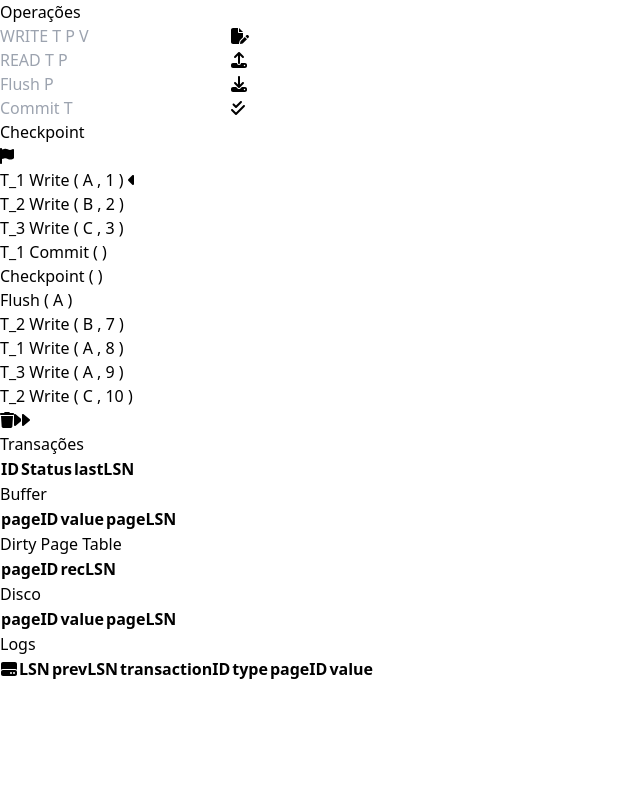
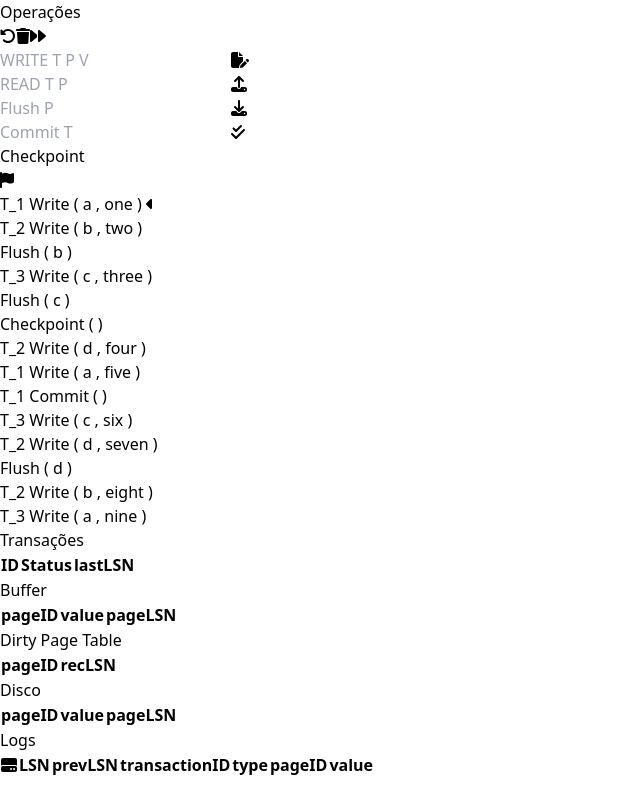
Before and after one commit to filipeufpe/Aries-V, a Vue app: page / in a window 1280 px wide. Shown: the whole page, without its empty margins (0-640 px from the left). Built offline with nearby package versions, Linux system fonts and the light colour scheme.

Commit message:
feat: Add vue3-toastify for toast notifications

```diff
--- a/package.json
+++ b/package.json
@@ -17,7 +17,8 @@
     "@fortawesome/free-solid-svg-icons": "^6.5.2",
     "@fortawesome/vue-fontawesome": "^3.0.6",
     "pinia": "^2.1.7",
-    "vue": "^3.4.21"
+    "vue": "^3.4.21",
+    "vue3-toastify": "^0.2.1"
   },
   "devDependencies": {
     "@rushstack/eslint-patch": "^1.8.0",
--- a/src/App.vue
+++ b/src/App.vue
@@ -9,10 +9,12 @@ import {
   faFlag,
   faUpload,
   faHardDrive,
-  faTrash
+  faTrash,
+  faRotateLeft
 } from '@fortawesome/free-solid-svg-icons'
 import Logging, { type Operation } from '@/classes/logging'
-import { computed, ref, onMounted } from 'vue'
+import { computed, ref, onMounted, onUpdated } from 'vue'
+import { toast } from 'vue3-toastify'
 
 //variáveis do formulário
 const formWriteTransaction = ref('')
@@ -130,34 +132,7 @@ function addOperation(operation: Operation) {
 
 const executeOperation = () => {
   const opn = logging.value.getCurrentOperation()
-
   logging.value.writeLog(opn)
-  // const wopn = opn as WriteOperation
-  // const ropn = opn as ReadOperation
-  // const fopn = opn as FlushOperation
-  // const copn = opn as CommitOperation
-
-  // switch (opn.type) {
-  //   case 'Write':
-  //     logging.value.write(wopn.pageID, wopn.value, wopn.transactionID)
-  //     logging.value.writeLog(wopn)
-  //     break
-  //   case 'Read':
-  //     logging.value.read(ropn.pageID)
-  //     break
-  //   case 'Flush':
-  //     logging.value.flush(fopn.pageID)
-  //     break
-  //   case 'Commit':
-  //     logging.value.commit(copn.transactionID)
-  //     break
-  //   case 'Checkpoint':
-  //     logging.value.setCheckpoint()
-  //     break
-  //   default:
-  //     console.log('Operação não encontrada')
-  //     break
-  // }
 }
 
 onMounted(() => {
@@ -169,6 +144,15 @@ onMounted(() => {
     }
   })
 })
+
+onUpdated(() => {
+  if (
+    logging.value.currentOperationIdx >= logging.value.operations.items.length &&
+    logging.value.operations.items.length > 0
+  ) {
+    toast.error('CRASH!')
+  }
+})
 </script>
 
 <template>
@@ -177,6 +161,35 @@ onMounted(() => {
       <div class="bg-slate-800 h-full p-2">
         <div class="bg-gray-700 rounded-lg shadow-lg p-2">
           <h2 class="text-xl font-bold mb-1 text-slate-50">Operações</h2>
+          <div class="flex items-center space-x-2 py-5">
+            <button
+              class="flex-1 bg-blue-500 hover:bg-blue-600 text-white rounded-lg px-4 py-2"
+              @click="logging = new Logging()"
+            >
+              <FontAwesomeIcon :icon="faRotateLeft" />
+            </button>
+            <button
+              class="flex-1 bg-red-500 hover:bg-red-600 text-white rounded-lg px-4 py-2"
+              @click="logging.operations.items = []"
+            >
+              <FontAwesomeIcon :icon="faTrash" />
+            </button>
+            <button
+              class="flex-1 bg-blue-500 hover:bg-blue-600 text-white rounded-lg px-4 py-2"
+              :class="{
+                'opacity-50 cursor-not-allowed':
+                  logging.operations.items.length === 0 ||
+                  logging.currentOperationIdx >= logging.operations.items.length
+              }"
+              :disabled="
+                logging.operations.items.length === 0 ||
+                logging.currentOperationIdx >= logging.operations.items.length
+              "
+              @click="executeOperation()"
+            >
+              <FontAwesomeIcon :icon="faForward" />
+            </button>
+          </div>
           <div>
             <div class="flex items-center space-x-2 pb-2">
               <input
@@ -280,29 +293,6 @@ onMounted(() => {
               </li>
             </ul>
           </div>
-          <div class="flex items-center space-x-2 py-5">
-            <button
-              class="bg-red-500 hover:bg-red-600 text-white rounded-lg px-4 py-2"
-              @click="executeOperation()"
-            >
-              <FontAwesomeIcon :icon="faTrash" />
-            </button>
-            <button
-              class="bg-blue-500 hover:bg-blue-600 text-white rounded-lg px-4 py-2"
-              :class="{
-                'opacity-50 cursor-not-allowed':
-                  logging.operations.items.length === 0 ||
-                  logging.currentOperationIdx >= logging.operations.items.length
-              }"
-              :disabled="
-                logging.operations.items.length === 0 ||
-                logging.currentOperationIdx >= logging.operations.items.length
-              "
-              @click="executeOperation()"
-            >
-              <FontAwesomeIcon :icon="faForward" />
-            </button>
-          </div>
         </div>
       </div>
     </div>
@@ -326,7 +316,9 @@ onMounted(() => {
               >
                 <td class="p-2 text_slate_800">{{ transaction.transactionID }}</td>
                 <td class="p-2 text_slate_800">{{ transaction.status }}</td>
-                <td class="p-2 text_slate_800">{{ transaction.lastLSN }}</td>
+                <td class="p-2 text_slate_800">
+                  {{ transaction.lastLSN }}
+                </td>
               </tr>
             </tbody>
           </table>
@@ -395,7 +387,7 @@ onMounted(() => {
       </div>
     </div>
     <div id="Coluna2" class="basis-2/5 bg-slate-800 h-full">
-      <div id="Log" class="bg-gray-700 h-full p-2">
+      <div id="Log" class="bg-gray-800 h-full p-2">
         <div class="bg-gray-700 rounded-lg shadow-lg p-2 overflow-y-auto">
           <h2 class="text-xl font-bold mb-1 text-slate-50">Logs</h2>
           <table class="w-full">
@@ -413,8 +405,12 @@ onMounted(() => {
               </tr>
             </thead>
             <tbody>
-              <tr v-for="entry in logging.log.entries" :key="entry.LSN" class="bg-slate-50">
-                <td class="p-2 text_slate_800">
+              <tr
+                v-for="entry in logging.log.entries"
+                :key="entry.LSN"
+                :class="entry.active ? 'bg-green-200' : 'bg-slate-50'"
+              >
+                <td class="p-2">
                   <FontAwesomeIcon :icon="faHardDrive" v-if="entry.persisted" />
                 </td>
                 <td class="p-2 text_slate_800">
--- a/src/classes/logging.ts
+++ b/src/classes/logging.ts
@@ -8,9 +8,10 @@ interface Disk {
 }
 
 interface LogEntry {
+  active?: boolean
   LSN: number
-  prevLSN: number | null
-  transactionID: number
+  prevLSN?: number | null
+  transactionID?: number
   type: 'Update' | 'Commit' | 'End' | 'CLR' | 'Checkpoint' | 'Read'
   pageID: string
   persisted?: boolean
@@ -118,89 +119,26 @@ class Logging {
     this.dirtyPageTable = { items: [] }
     this.operations = {
       items: [
+        { orderID: 1, operation: { type: 'Write', transactionID: 1, pageID: 'a', value: 'one' } },
+        { orderID: 2, operation: { type: 'Write', transactionID: 2, pageID: 'b', value: 'two' } },
+        { orderID: 3, operation: { type: 'Flush', pageID: 'b' } },
+        { orderID: 4, operation: { type: 'Write', transactionID: 3, pageID: 'c', value: 'three' } },
+        { orderID: 5, operation: { type: 'Flush', pageID: 'c' } },
+        { orderID: 6, operation: { type: 'Checkpoint' } },
+        { orderID: 7, operation: { type: 'Write', transactionID: 2, pageID: 'd', value: 'four' } },
+        { orderID: 8, operation: { type: 'Write', transactionID: 1, pageID: 'a', value: 'five' } },
+        { orderID: 9, operation: { type: 'Commit', transactionID: 1 } },
+        { orderID: 10, operation: { type: 'Write', transactionID: 3, pageID: 'c', value: 'six' } },
         {
-          orderID: 1,
-          operation: {
-            type: 'Write',
-            transactionID: 1,
-            pageID: 'A',
-            value: '1'
-          }
+          orderID: 11,
+          operation: { type: 'Write', transactionID: 2, pageID: 'd', value: 'seven' }
         },
+        { orderID: 12, operation: { type: 'Flush', pageID: 'd' } },
         {
-          orderID: 2,
-          operation: {
-            type: 'Write',
-            transactionID: 2,
-            pageID: 'B',
-            value: '2'
-          }
+          orderID: 13,
+          operation: { type: 'Write', transactionID: 2, pageID: 'b', value: 'eight' }
         },
-        {
-          orderID: 3,
-          operation: {
-            type: 'Write',
-            transactionID: 3,
-            pageID: 'C',
-            value: '3'
-          }
-        },
-        {
-          orderID: 4,
-          operation: {
-            type: 'Commit',
-            transactionID: 1
-          }
-        },
-        {
-          orderID: 5,
-          operation: {
-            type: 'Checkpoint'
-          }
-        },
-        {
-          orderID: 6,
-          operation: {
-            type: 'Flush',
-            pageID: 'A'
-          }
-        },
-        {
-          orderID: 7,
-          operation: {
-            type: 'Write',
-            transactionID: 2,
-            pageID: 'B',
-            value: '7'
-          }
-        },
-        {
-          orderID: 8,
-          operation: {
-            type: 'Write',
-            transactionID: 1,
-            pageID: 'A',
-            value: '8'
-          }
-        },
-        {
-          orderID: 9,
-          operation: {
-            type: 'Write',
-            transactionID: 3,
-            pageID: 'A',
-            value: '9'
-          }
-        },
-        {
-          orderID: 10,
-          operation: {
-            type: 'Write',
-            transactionID: 2,
-            pageID: 'C',
-            value: '10'
-          }
-        }
+        { orderID: 14, operation: { type: 'Write', transactionID: 3, pageID: 'a', value: 'nine' } }
       ]
     }
     this.checkpoint = {
@@ -217,43 +155,23 @@ class Logging {
         .map((entry) => entry.LSN)
         .pop() || null
 
-    const page = this.buffer.pages.find((p) => p.pageID === operation.pageID)
+    this.log.entries.forEach((entry) => {
+      entry.active = false
+    })
 
-    const transaction = this.transactionTable.items.find(
-      (t) => t.transactionID === operation.transactionID
-    )
-    if (transaction) {
-      transaction.lastLSN = pageLSN
-    } else {
-      this.transactionTable.items.push({
-        transactionID: operation.transactionID,
-        status: 'Ativa',
-        lastLSN: pageLSN
-      })
-    }
-
-    const dirtyPage = this.dirtyPageTable.items.find((p) => p.pageID === operation.pageID)
-    if (dirtyPage) {
-      dirtyPage.recLSN = pageLSN
-    } else {
-      this.dirtyPageTable.items.push({ pageID: operation.pageID, recLSN: pageLSN })
-    }
-
-    if (page) {
-      page.value = operation.value
-      page.pageLSN = pageLSN
-    } else {
-      this.buffer.pages.push({ pageID: operation.pageID, value: operation.value, pageLSN })
-    }
-    // adiciona operation em this.log.entries
     this.log.entries.push({
-      LSN: this.log.entries.length + 1,
+      active: true,
+      LSN: this.log.entries.length,
       prevLSN: pageLSN,
       transactionID: operation.transactionID,
       type: 'Update',
       pageID: operation.pageID,
       value: operation.value
     })
+
+    this.updateTransactionTable(operation.transactionID)
+    this.updateDirtyPageTable(operation.pageID)
+    this.updateBuffer(operation.pageID)
 
     this.currentOperationIdx++
   }
@@ -273,33 +191,15 @@ class Logging {
         this.setCheckpoint()
         break
       case 'Read':
-        console.log(operation.type)
-        //this.read(operation.pageID)
+        this.read(operation)
         break
     }
-    // prevLSN =  o valor de LSN da última entrada do log que referencia pageID
-    // const prevLSN =
-    //   this.log.entries
-    //     .filter((entry) => entry.transactionID === transactionID)
-    //     .map((entry) => entry.LSN)
-    //     .pop() || null
-
-    // if (this.checkpoint.nextLSN === null) {
-    //   this.checkpoint.nextLSN = 1
-    // } else {
-    //   this.checkpoint.nextLSN += 1
-    // }
-    // this.log.entries.push({
-    //   LSN: this.log.entries.length + 1,
-    //   prevLSN,
-    //   transactionID,
-    //   type: 'Update',
-    //   pageID,
-    //   value
-    // })
   }
 
   read(operation: ReadOperation) {
+    this.log.entries.forEach((entry) => {
+      entry.active = false
+    })
     this.currentOperationIdx++
     this.disk.pages.forEach((p, idx) => {
       if (p.pageID === operation.pageID) {
@@ -308,7 +208,8 @@ class Logging {
       }
     })
     this.log.entries.push({
-      LSN: this.log.entries.length + 1,
+      active: true,
+      LSN: this.log.entries.length,
       prevLSN: this.log.entries[this.log.entries.length - 1].LSN,
       transactionID: operation.transactionID,
       type: 'Read',
@@ -317,6 +218,10 @@ class Logging {
   }
 
   commit(operation: CommitOperation) {
+    // set all log entries to be inactive
+    this.log.entries.forEach((entry) => {
+      entry.active = false
+    })
     if (this.checkpoint.nextLSN === null) {
       this.setCheckpoint()
       this.checkpoint.nextLSN = 1
@@ -330,7 +235,8 @@ class Logging {
     )
     // adicione um log de commit
     this.log.entries.push({
-      LSN: this.checkpoint.nextLSN,
+      active: true,
+      LSN: this.log.entries.length,
       prevLSN: this.log.entries[this.log.entries.length - 1].LSN,
       transactionID: operation.transactionID,
       type: 'Commit',
@@ -340,7 +246,8 @@ class Logging {
 
     // adicione um log de end
     this.log.entries.push({
-      LSN: this.checkpoint.nextLSN + 1,
+      active: true,
+      LSN: this.log.entries.length,
       prevLSN: this.log.entries[this.log.entries.length - 1].LSN,
       transactionID: operation.transactionID,
       type: 'End',
@@ -355,6 +262,10 @@ class Logging {
   }
 
   flush(operation: FlushOperation) {
+    //set all log entries to be inactive
+    this.log.entries.forEach((entry) => {
+      entry.active = false
+    })
     this.currentOperationIdx++
     const page = this.buffer.pages.find((p) => p.pageID === operation.pageID)
     if (page) {
@@ -375,14 +286,25 @@ class Logging {
   }
 
   setCheckpoint() {
+    // set all log entries to be inactive
+    this.log.entries.forEach((entry) => {
+      entry.active = false
+    })
     this.currentOperationIdx++
     this.checkpoint.nextLSN++
     this.checkpoint.transactionTable = this.clone(this.transactionTable)
     this.checkpoint.dirtyPageTable = this.clone(this.dirtyPageTable)
+    // add a log.entry for this checkpoint
+    this.log.entries.push({
+      active: true,
+      LSN: this.checkpoint.nextLSN,
+      type: 'Checkpoint',
+      pageID: '',
+      persisted: false
+    })
   }
 
   addOperation(operation: Operation) {
-    console.log(this)
     if (this.operations.items.length === 0) {
       operation.orderID = 1
     } else {
@@ -398,5 +320,61 @@ class Logging {
   getCurrentOperation(): OperationTypes {
     return this.operations.items[this.currentOperationIdx].operation
   }
+
+  updateTransactionTable(transactionID: number) {
+    const lastLSN = this.log.entries
+      .filter((entry) => entry.transactionID === transactionID)
+      .map((entry) => entry.LSN)
+      .slice(-1)[0]
+
+    const transaction = this.transactionTable.items.find((t) => t.transactionID === transactionID)
+
+    if (transaction) {
+      transaction.lastLSN = lastLSN || null
+    } else {
+      this.transactionTable.items.push({
+        transactionID,
+        status: 'Ativa',
+        lastLSN: lastLSN
+      })
+    }
+  }
+
+  updateDirtyPageTable(pageID: string) {
+    const recLSN = this.log.entries
+      .filter((entry) => entry.pageID === pageID)
+      .map((entry) => entry.LSN)
+      .slice(-1)[0]
+
+    const dirtyPage = this.dirtyPageTable.items.find((p) => p.pageID === pageID)
+
+    if (!dirtyPage) {
+      this.dirtyPageTable.items.push({ pageID, recLSN })
+    }
+  }
+
+  updateBuffer(pageID: string) {
+    // search for the page in the buffer, if it exists, update it with new value and pageLSN = LSN of the last
+    // log entry for this page if it doesn't exist, create a new page in the buffer with pageLSN = LSN of the last
+    // log entry for this page and value = value of the last log entry for this page
+    const pageLSN = this.log.entries
+      .filter((entry) => entry.pageID === pageID)
+      .map((entry) => entry.LSN)
+      .slice(-1)[0]
+
+    const value = this.log.entries
+      .filter((entry) => entry.pageID === pageID)
+      .map((entry) => entry.value)
+      .slice(-1)[0]
+
+    const bufferPage = this.buffer.pages.find((p) => p.pageID === pageID)
+
+    if (bufferPage) {
+      bufferPage.pageLSN = pageLSN
+      bufferPage.value = value || ''
+    } else {
+      this.buffer.pages.push({ pageID, pageLSN, value: value || '' })
+    }
+  }
 }
 export default Logging
--- a/src/main.ts
+++ b/src/main.ts
@@ -4,9 +4,16 @@ import { createApp } from 'vue'
 import { createPinia } from 'pinia'
 import App from './App.vue'
 import './assets/index.css'
+import Vue3Toastify, { type ToastContainerOptions } from 'vue3-toastify'
+import '../node_modules/vue3-toastify/dist/index.css'
 
 const app = createApp(App)
 
 app.use(createPinia())
+app.use(Vue3Toastify, {
+  autoClose: 3000,
+  position: 'top-center',
+  theme: 'colored'
+} as ToastContainerOptions)
 
 app.mount('#app')
```
Also changed, not shown: 1 other file (tests, documents, lock files or other folders).
